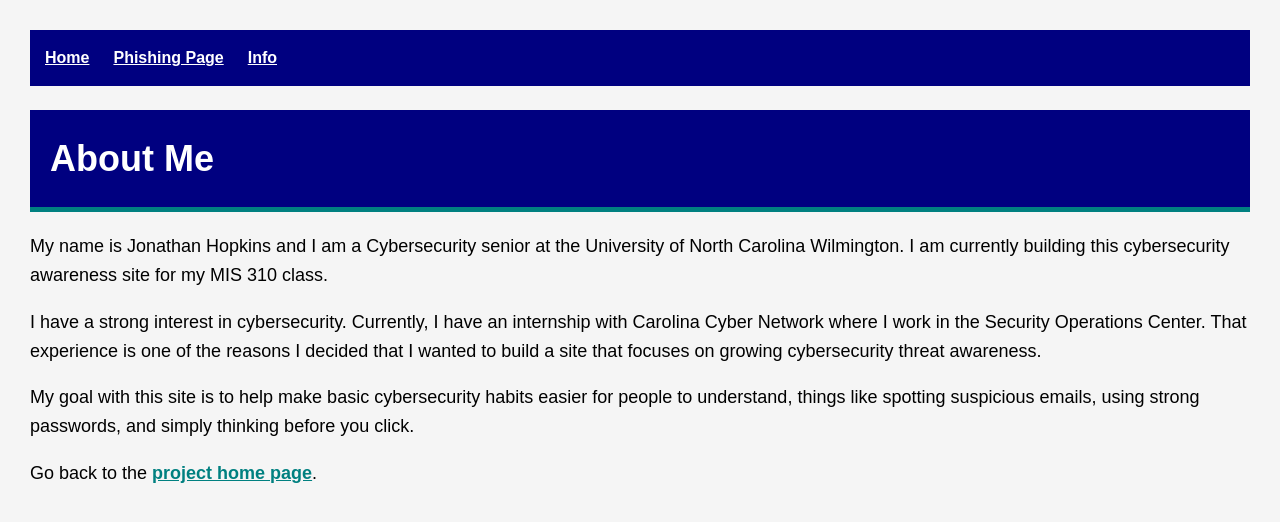
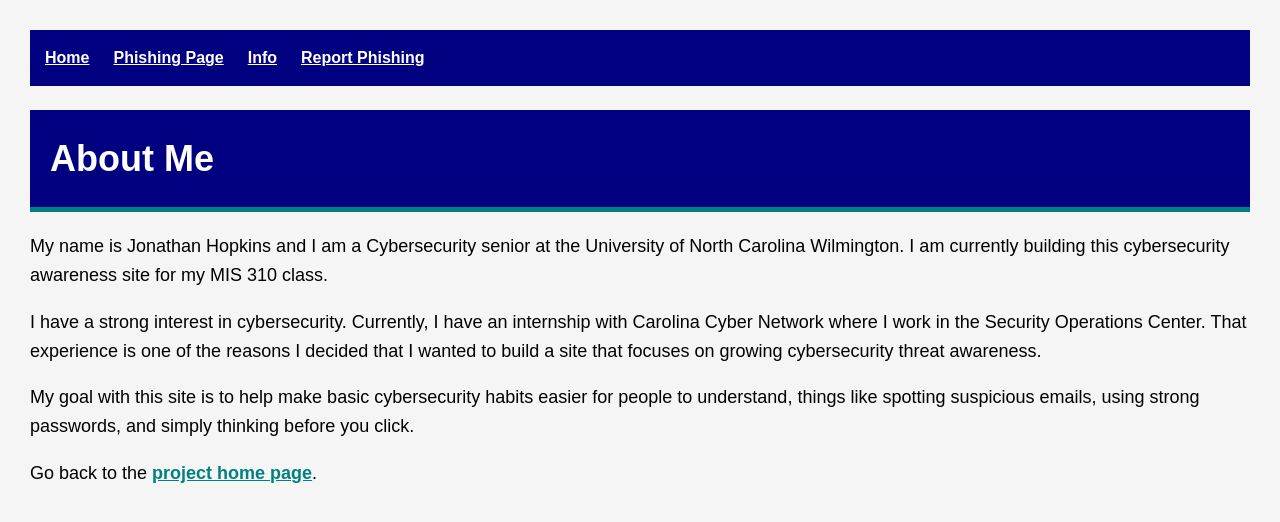
Before and after one commit to JonathanrHopkins/mis310-project, a plain HTML site: page info.html in a window 1280 px wide. Drawn offline with Linux system fonts and the light colour scheme.

Commit message:
Added the link to report.html

```diff
--- a/info.html
+++ b/info.html
@@ -11,6 +11,7 @@
         <a href="index.html">Home</a>
         <a href="about.html">Phishing Page</a>
         <a href="info.html">Info</a>
+        <a href="report.html">Report Phishing</a>
     </nav>
     <h1>About Me</h1>
     <p>My name is Jonathan Hopkins and I am a Cybersecurity senior at the University of North Carolina Wilmington. I am currently building this cybersecurity awareness site for my MIS 310 class.</p>
```
Also changed, not shown: about.html (+1 -0 lines), index.html (+1 -0 lines).
